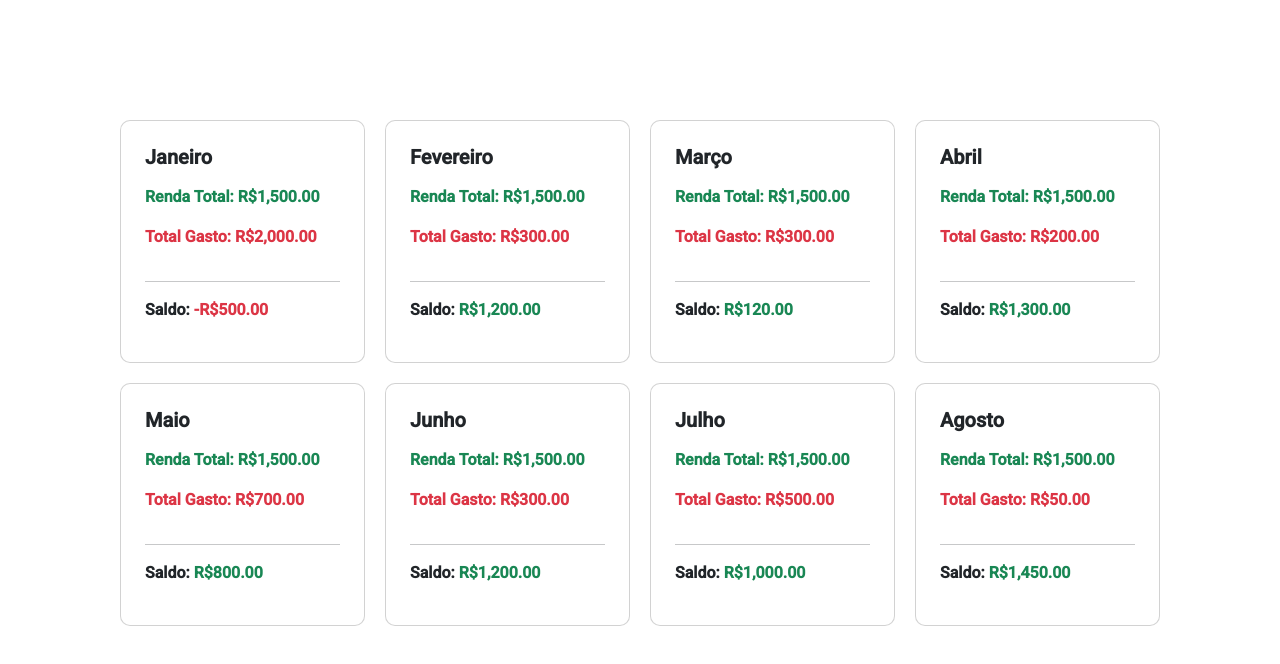
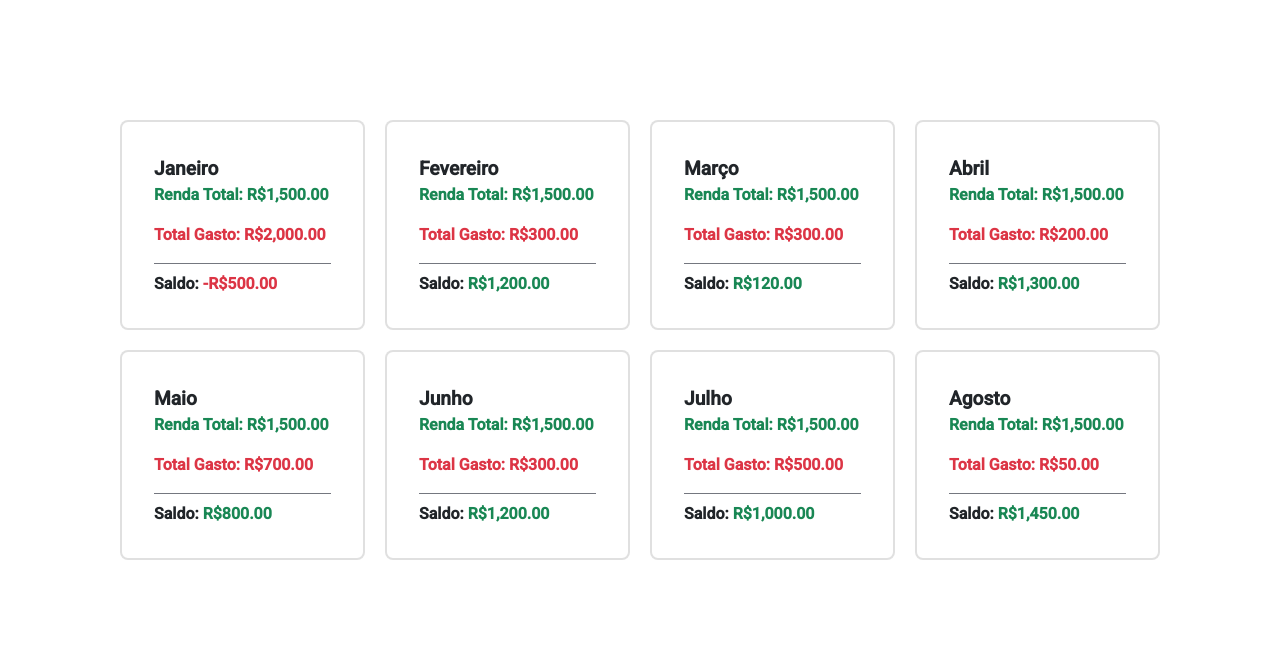
Before and after one commit to RafaelMF16/DinDin, an Angular app in the folder DinDin.AngularProject/: page /list in a window 1280 px wide. Shown: the top 664 px of the page. Built offline with nearby package versions, Linux system fonts and the light colour scheme.

Commit message:
Add card with angular material

```diff
--- a/DinDin.AngularProject/src/app/components/monthly-summary-card/monthly-summary-card.component.css
+++ b/DinDin.AngularProject/src/app/components/monthly-summary-card/monthly-summary-card.component.css
@@ -1,10 +1,12 @@
-.flex-header {
-    gap: 5px;
+.monthly-summary-card {
+    border-radius: 8px;
+    padding: 16px;
+    background-color: #ffff;
+    cursor: pointer;
+    border: 2px solid rgba(0, 0, 0, 0.12);
 }
 
-.monthlySummary-card {
-    background-color: #ffffff;
-    padding: 1.5rem;
-    border-radius: 10px;
-    cursor: pointer;
+.card-title {
+    font-weight: bold;
+    font-size: 1.2rem;
 }
--- a/DinDin.AngularProject/src/app/components/monthly-summary-card/monthly-summary-card.component.html
+++ b/DinDin.AngularProject/src/app/components/monthly-summary-card/monthly-summary-card.component.html
@@ -1,20 +1,28 @@
-<div class="card monthlySummary-card" [@hoverCard]="hoverState" (mouseenter)="hoverState = 'hover'" (mouseleave)="hoverState = 'neutral'">
-    <h5 class="fw-bold mb-3">{{ titulo }}</h5>
+<mat-card class="monthly-summary-card mat-elevation-z2" [@hoverCard]="hoverState" (mouseenter)="hoverState = 'hover'" (mouseleave)="hoverState = 'neutral'">
 
+  <mat-card-header>
+    <mat-card-title>
+      <span class="card-title">{{ titulo }}</span>
+    </mat-card-title>
+  </mat-card-header>
+
+  <mat-card-content>
     <p class="text-success fw-semibold">
-        Renda Total: {{ rendaTotal | currency:'BRL' }}
+      Renda Total: {{ rendaTotal | currency: 'BRL' }}
     </p>
 
     <p class="text-danger fw-semibold">
-        Total Gasto: {{ totalGasto | currency:'BRL' }}
+      Total Gasto: {{ totalGasto | currency: 'BRL' }}
     </p>
 
-    <hr>
+    <mat-divider class="my-2"></mat-divider>
 
     <p class="fw-bold">
-        Saldo:
-        <span [ngClass]="{ 'text-success': saldo >= 0, 'text-danger': saldo < 0 }">
-            {{ saldo | currency:'BRL' }}
-        </span>
+      Saldo:
+      <span [ngClass]="{ 'text-success': saldo >= 0, 'text-danger': saldo < 0 }">
+        {{ saldo | currency: 'BRL' }}
+      </span>
     </p>
-</div>
+  </mat-card-content>
+
+</mat-card>
--- a/DinDin.AngularProject/src/app/components/monthly-summary-card/monthly-summary-card.component.ts
+++ b/DinDin.AngularProject/src/app/components/monthly-summary-card/monthly-summary-card.component.ts
@@ -6,7 +6,10 @@ import { hoverCardTrigger } from '../../animations';
   standalone: false,
   templateUrl: './monthly-summary-card.component.html',
   styleUrl: './monthly-summary-card.component.css',
-  animations: [hoverCardTrigger]
+  animations: [
+    hoverCardTrigger,
+
+  ]
 })
 export class MonthlySummaryCardComponent {
   @Input() titulo!: string;
--- a/DinDin.AngularProject/src/app/components/success-modal/success-modal.component.html
+++ /dev/null
@@ -1,11 +0,0 @@
-<div class="position-fixed top-0 start-50 translate-middle-x p-3" style="z-index: 11">
-    <div id="liveToast" class="toast hide" role="alert" aria-live="assertive" aria-atomic="true">
-        <div class="toast-header">
-            <strong class="me-auto">DinDin</strong>
-            <button type="button" class="btn-close" data-bs-dismiss="toast" aria-label="Close"></button>
-        </div>
-        <div class="toast-body">
-            Cadastro Realizado!
-        </div>
-    </div>
-</div>
```
Also changed, not shown: DinDin.AngularProject/src/app/app.module.ts (+6 -4 lines), DinDin.AngularProject/src/app/components/success-modal/success-modal.component.ts (deleted, +0 -11 lines), DinDin.AngularProject/src/app/components/success-modal/success-modal.component.css (deleted), 1 other file (tests, documents, lock files or other folders).
